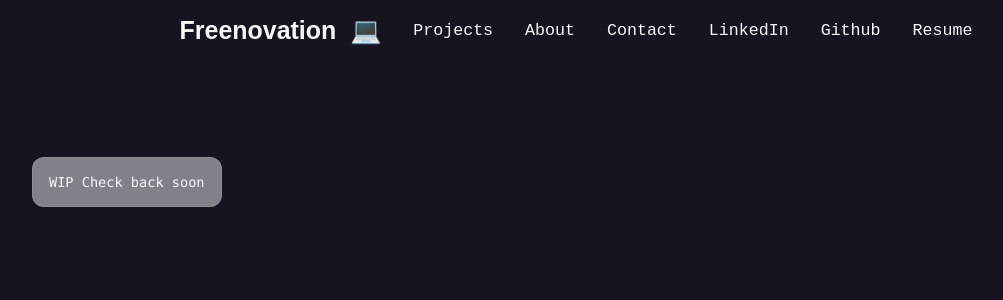
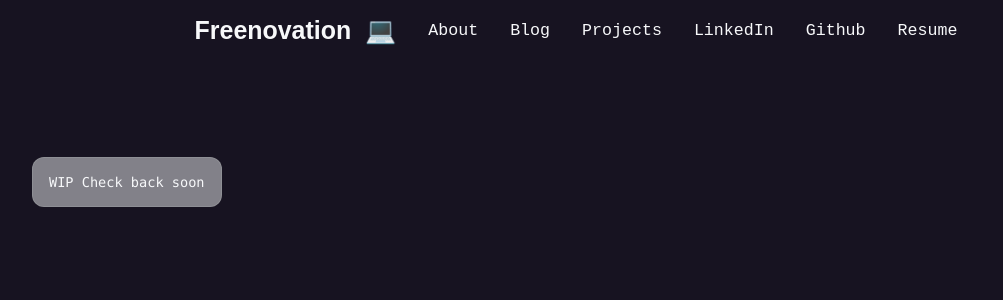
Before and after one commit to Femchengdu/portfolioAppNextjs, a Next.js app: page / in a window 1280 px wide. Shown: the top 300 px of the page, without its empty margins (64-1067 px from the left). Built offline with nearby package versions, Linux system fonts and the light colour scheme.

Commit message:
feat: Updated navigation links

```diff
--- a/src/components/nav.jsx
+++ b/src/components/nav.jsx
@@ -6,23 +6,23 @@ const Nav = () => (
         <ul>
             <li>
             <h1>
-                <Link href="index.html">
+                <Link href="/">
                 <span className="fas fa-code" aria-hidden="true"></span>
                 Freenovation &nbsp;<span role="img" aria-label="hacker">💻</span>
                 </Link>
             </h1>
             </li>
-            <li><Link href="#projects">Projects</Link></li>
-            <li><Link href="about.html">About</Link></li>
-            <li><Link href="#contact">Contact</Link></li>
+            <li><Link href="/about">About</Link></li>
+            <li><Link href="/blog">Blog</Link></li>
+            <li><Link href="about.html">Projects</Link></li>
             <li>
-            <Link href="https://www.linkedin.com/in/jen4web/" target="_blank">
+            <Link href="https://www.linkedin.com/in/samuel-ajayi-full-stack/" target="_blank">
                 <span className="fab fa-linkedin" aria-hidden="true"></span>
                 <span className="sr-only">LinkedIn</span>
             </Link>
             </li>
             <li>
-            <Link href="https://www.github.com/jen4web" target="_blank">
+            <Link href="https://github.com/Femchengdu" target="_blank">
                 <span className="fab fa-github-square" aria-hidden="true"></span>
                 <span className="sr-only">Github</span>
             </Link>
```
